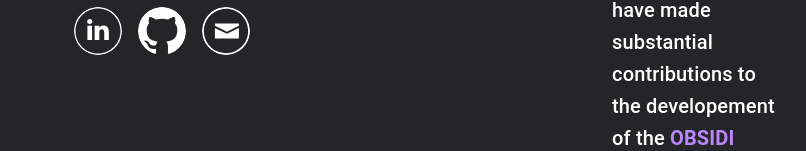
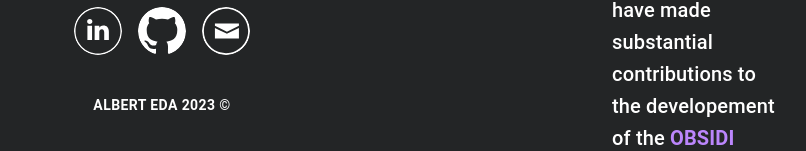
Before and after one commit to Alberteda/alberteda.github.io, a React (Vite) app in the folder albert-eda-portfolio/: page / in a window 1280 px wide. Shown: the part 649-800 px from the top of the page, without its empty margins (288-1094 px from the left). Built offline with nearby package versions, Linux system fonts and the light colour scheme; a web font is replaced by a local one.

Commit message:
add copy right

```diff
--- a/albert-eda-portfolio/src/components/pages/landing-page/LandingPage.tsx
+++ b/albert-eda-portfolio/src/components/pages/landing-page/LandingPage.tsx
@@ -74,6 +74,11 @@ export const LandingPage = () => {
                 <StyledSocials src={Mail} />
               </a>
               </Box>
+              <Box>
+                <Typography variant="button" color="white" fontWeight={"700"}>
+                  Albert Eda 2023 ©
+                </Typography>
+              </Box>
         </Box>
         <Box display="flex" flexDirection="column" gap="2rem" justifyContent="center">
           <Box display={"grid"} gridTemplateRows={"1fr"} gap="2rem">
```
